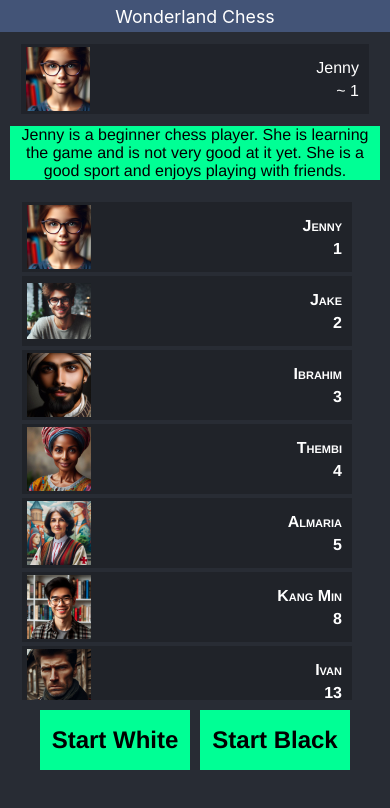
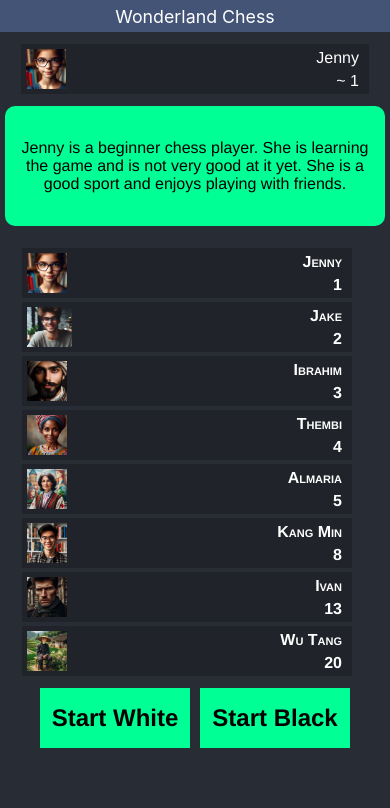
Before and after one commit to BigFun123/chessbot, a React (Create React App) app: page / in a window 390 px wide. Shown: the top 808 px of the page. Built offline with nearby package versions, Linux system fonts and the light colour scheme.

Commit message:
mobile layout

```diff
--- a/src/components/chess/Avatar.js
+++ b/src/components/chess/Avatar.js
@@ -32,7 +32,7 @@ const Avatar = (props) => {
                 gameContext.setBackStory(props.backstory);
             }
         }}>
-            <img src={getName() + ".jpg"} width="64" alt="avatar" />
+            <img className="avataricon" src={getName() + ".jpg"} alt="avatar" />
             <div className="avatarinfo">
                 {getName()}
                 <div className="skill">{getMoveClue()} {getSkill()}</div>
--- a/src/components/chess/Chess.css
+++ b/src/components/chess/Chess.css
@@ -133,7 +133,6 @@
 @media (max-width: 600px) {
     .chessmenu {
         width: 100%;
-        height: 500px;
     }
     .topchessmenu {
     }
@@ -150,6 +149,11 @@
         width: 90%;
         margin: 2px;
         font-size: 16px;
+        height: 40px;
+    }
+
+    .avataricon {
+        height: 40px;
     }
 
     .button {
@@ -158,8 +162,14 @@
 
     .card {
         width: 100%;
+        height:110px;
         font-size: 16px;
         font-weight: normal;
+        border-radius: 10px;
+        vertical-align: middle;
+        text-align: center;
+        padding: 5px;
+        align-content: center;
     }
     .hContainer {
         flex-direction: column;
--- a/src/components/chess/Chessboard.js
+++ b/src/components/chess/Chessboard.js
@@ -41,10 +41,10 @@ const CChessboard = (props) => {
             wQ: ({ squareWidth, isDragging }) => (
                 <img
                     style={{
-                        width: squareWidth + 15,
-                        height: squareWidth + 30,
+                        width: squareWidth + 10,
+                        height: squareWidth + 20,
                         opacity: isDragging ? 0.95 : 1,
-                        translate: isDragging ? "0px -35px" : "0px -35px",
+                        translate: isDragging ? "0px -25px" : "0px -25px",
                     }}
                     src="wq.png"
                     alt="wQ"
@@ -65,10 +65,10 @@ const CChessboard = (props) => {
             wK: ({ squareWidth, isDragging }) => (
                 <img
                     style={{
-                        width: squareWidth + 20,
-                        height: squareWidth + 35,
+                        width: squareWidth + 10,
+                        height: squareWidth + 25,
                         opacity: isDragging ? 0.95 : 1,
-                        translate: "0px -40px",
+                        translate: "0px -30px",
                     }}
                     src="wk.png"
                     alt="wK"
@@ -175,7 +175,7 @@ const CChessboard = (props) => {
                     style={{
                         width: squareWidth + 10,
                         height: squareWidth + 20,
-                        opacity: isDragging ? 0.95 : 1,
+                        opacity: 1,
                         translate: isDragging ? "0px -45px" : "0px -25px",
                     }}
                     src="bb.png"
--- a/src/components/chess/players.json
+++ b/src/components/chess/players.json
@@ -1,7 +1,7 @@
 [
     {"name": "Jenny", "skill": "1", "engine": "bot", "backstory": "Jenny is a beginner chess player from France who enjoys reading, puzzles, and hiking, and plays against friends, family, and online opponents."},
     {"name": "Jake", "skill": "2", "engine": "stock", "backstory": "Jake is an new chess player from Canada. He lives with his two cats and enjoys playing chess in his free time. Jake's goal is to improve his strategic thinking and eventually participate in local chess tournaments."},
-    {"name": "Ibrahim", "skill": "3", "engine": "stock", "backstory": "Ibrahim is a skilled chess player from Egypt. He lives with his wife and son in Cairo. Ibrahim enjoys teaching his son how to play chess and often participates in local chess clubs. His goal is to become a nationally recognized player and inspire others in his community to take up the game."},
+    {"name": "Ibrahim", "skill": "3", "engine": "stock", "backstory": "Ibrahim is a skilled chess player from Egypt. He lives with his wife and son in Cairo. Ibrahim enjoys teaching his son how to play chess and participates in local chess clubs. His goal is to become a national player and inspire others in his community to take up the game."},
     {"name": "Thembi", "skill": "4", "engine": "stock", "backstory": "Thembi is an advanced chess player from South Africa. She lives with her parents and younger brother. Thembi enjoys playing chess at her local community center and aims to become a regional champion."},
     {"name": "Almaria", "skill": "5", "engine": "stock", "backstory": "Almaria is a highly advanced chess player from Georgia. She lives with her husband and their dog. Almaria loves participating in online chess tournaments and dreams of competing in international competitions."},
     {"name": "Kang Min", "skill": "8", "engine": "stock", "backstory": "Kang Min is an expert chess player from South Korea. He lives alone in Seoul and works as a software developer. Kang Min spends his evenings practicing chess strategies and hopes to become a national champion."},
```
Also changed, not shown: 11 other files (tests, documents, lock files or other folders).
